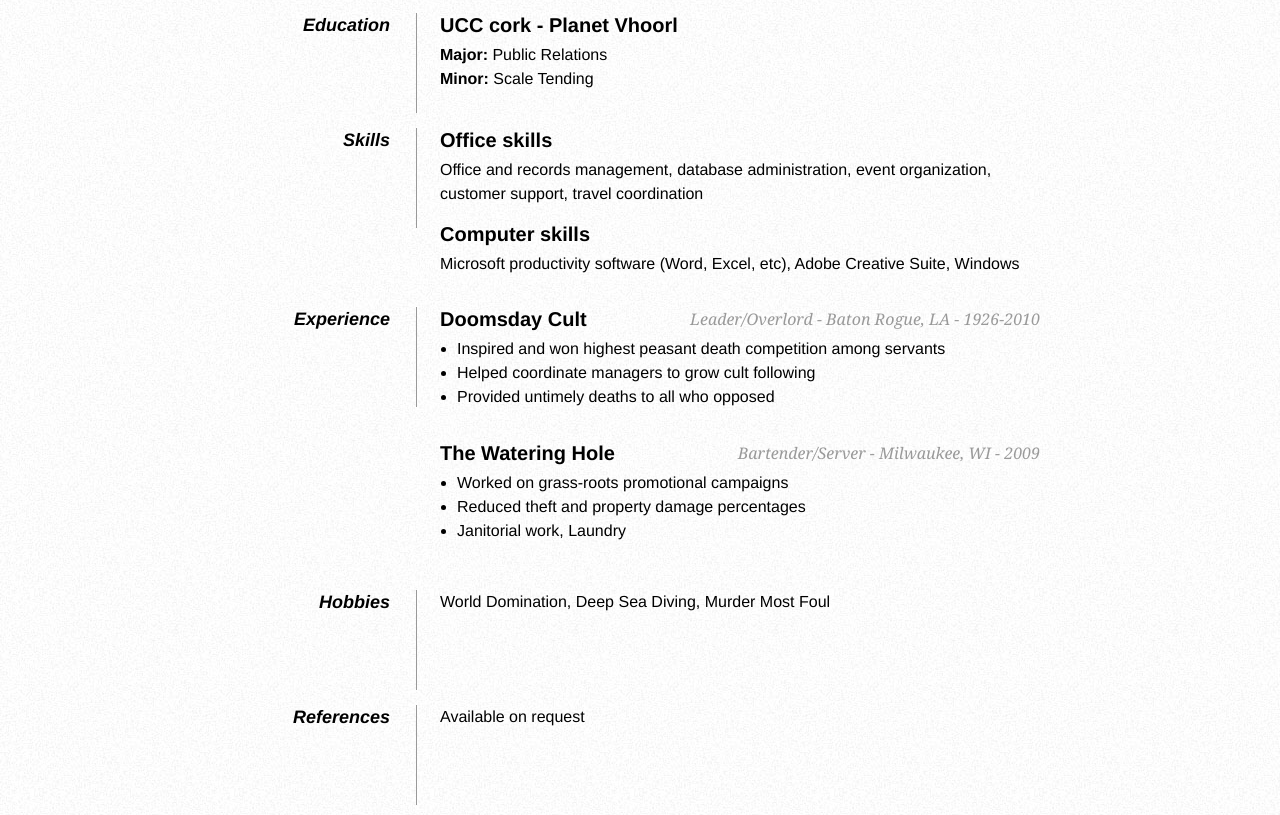
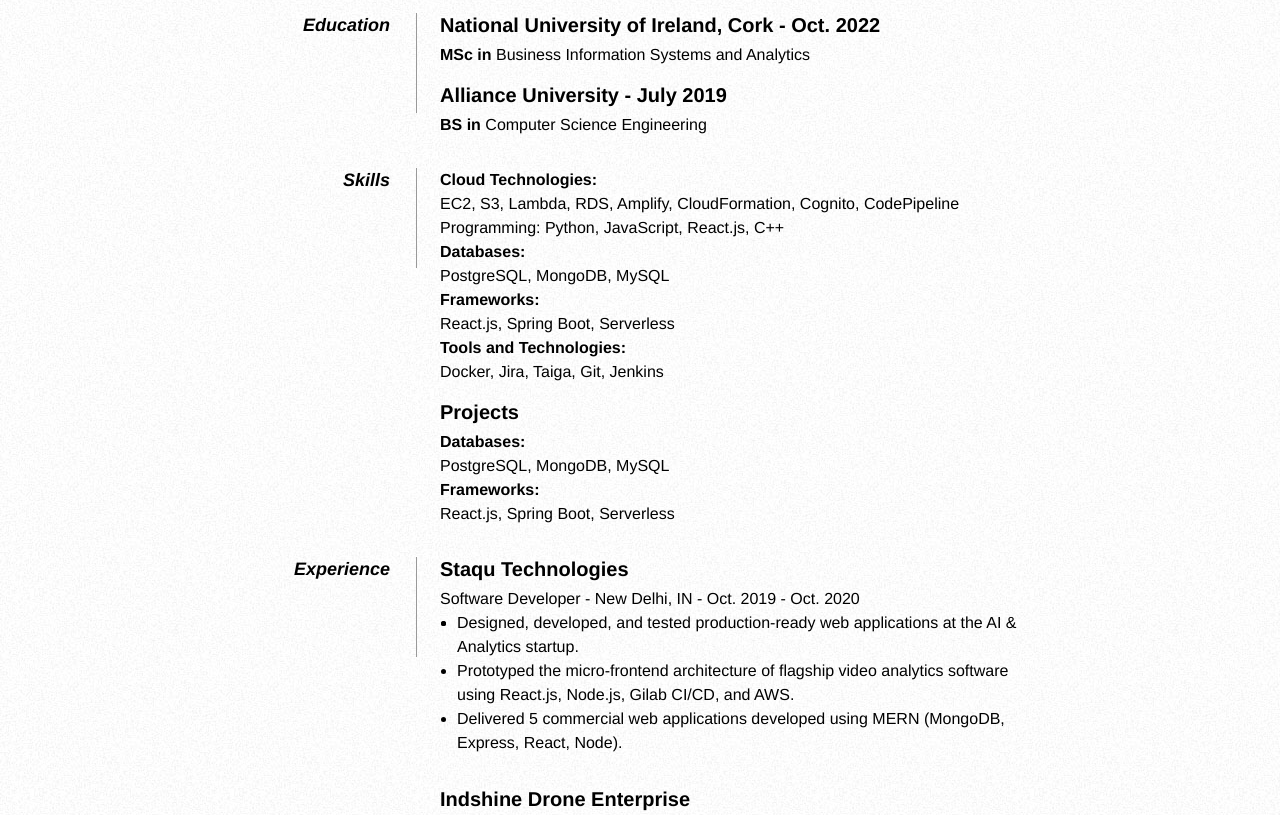
Before and after one commit to yashjoshi76/yash-portfolio, a React (Create React App) app: page / in a window 1280 px wide. Shown: the part 212-1027 px from the top of the page. Built offline with nearby package versions, Linux system fonts and the light colour scheme.

Commit message:
pushing readme.md changes

```diff
--- a/src/components/resume/resume.jsx
+++ b/src/components/resume/resume.jsx
@@ -25,54 +25,82 @@
 				<dd className="clear"></dd>
 				<dt>Education</dt>
 				<dd>
-					<h2>UCC cork - Planet Vhoorl</h2>
+					<h2>National University of Ireland, Cork - Oct. 2022</h2>
 					<p>
-						<strong>Major:</strong> Public Relations
+						<strong>MSc in</strong> Business Information Systems and Analytics
 						<br />
-						<strong>Minor:</strong> Scale Tending
+					</p>
+				</dd>
+				<dd>
+					<h2>Alliance University - July 2019</h2>
+					<p>
+						<strong>BS in</strong> Computer Science Engineering
+						<br />
 					</p>
 				</dd>
 				<dd className="clear"></dd>
 				<dt>Skills</dt>
 				<dd>
-					<h2>Office skills</h2>
 					<p>
-						Office and records management, database administration, event
-						organization, customer support, travel coordination
+						<h4>Cloud Technologies:</h4> EC2, S3, Lambda, RDS, Amplify,
+						CloudFormation, Cognito, CodePipeline Programming: Python,
+						JavaScript, React.js, C++ <br />
+						<h4>Databases:</h4> PostgreSQL, MongoDB, MySQL <br />
+						<h4>Frameworks: </h4>React.js, Spring Boot, Serverless <br />
+						<h4>Tools and Technologies:</h4> Docker, Jira, Taiga, Git, Jenkins{" "}
+						<br />
 					</p>
-					<h2>Computer skills</h2>
+
+					<h2>Projects</h2>
 					<p>
-						Microsoft productivity software (Word, Excel, etc), Adobe Creative
-						Suite, Windows
+						<h4>Databases:</h4> PostgreSQL, MongoDB, MySQL <br />
+						<h4>Frameworks: </h4>React.js, Spring Boot, Serverless <br />
 					</p>
 				</dd>
 				<dd className="clear"></dd>
 				<dt>Experience</dt>
 				<dd>
-					<h2>
-						Doomsday Cult{" "}
-						<span>Leader/Overlord - Baton Rogue, LA - 1926-2010</span>
-					</h2>
+					<h2>Staqu Technologies </h2>
+					<span>
+						Software Developer - New Delhi, IN - Oct. 2019 - Oct. 2020
+					</span>
 					<ul>
 						<li>
-							Inspired and won highest peasant death competition among servants
+							<li>
+								Designed, developed, and tested production-ready web
+								applications at the AI & Analytics startup.
+							</li>
 						</li>
-						<li>Helped coordinate managers to grow cult following</li>
-						<li>Provided untimely deaths to all who opposed</li>
+						<li>
+							Prototyped the micro-frontend architecture of flagship video
+							analytics software using React.js, Node.js, Gilab CI/CD, and AWS.
+						</li>
+						<li>
+							Delivered 5 commercial web applications developed using MERN
+							(MongoDB, Express, React, Node).
+						</li>
 					</ul>
-					<h2>
-						The Watering Hole{" "}
-						<span>Bartender/Server - Milwaukee, WI - 2009</span>
-					</h2>
+					<h2>Indshine Drone Enterprise </h2>
+					<span>Software Developer, April 2019 - Aug. 2019</span>
 					<ul>
-						<li>Worked on grass-roots promotional campaigns</li>
-						<li>Reduced theft and property damage percentages</li>
-						<li>Janitorial work, Laundry</li>
+						<li>
+							Developed project-sharing workflow features using Node.js, and
+							React.js.
+						</li>
+						<li>Designed UI/UX workflows using Figma.</li>
+						<li>
+							Learned the fundamentals of cloud services such as Amazon Web
+							Services (AWS), Heroku Cloud, and Google Firebase.
+						</li>
 					</ul>
 				</dd>
 				<dd className="clear"></dd>
 				<dt>Hobbies</dt>
-				<dd>World Domination, Deep Sea Diving, Murder Most Foul</dd>
+				<dd>
+					<li>Rubik's Cubes</li>
+					<li>Videography</li>
+					<li>Swimming</li>
+				</dd>
 				<dd className="clear"></dd>
 				<dt>References</dt>
 				<dd>Available on request</dd>
```
